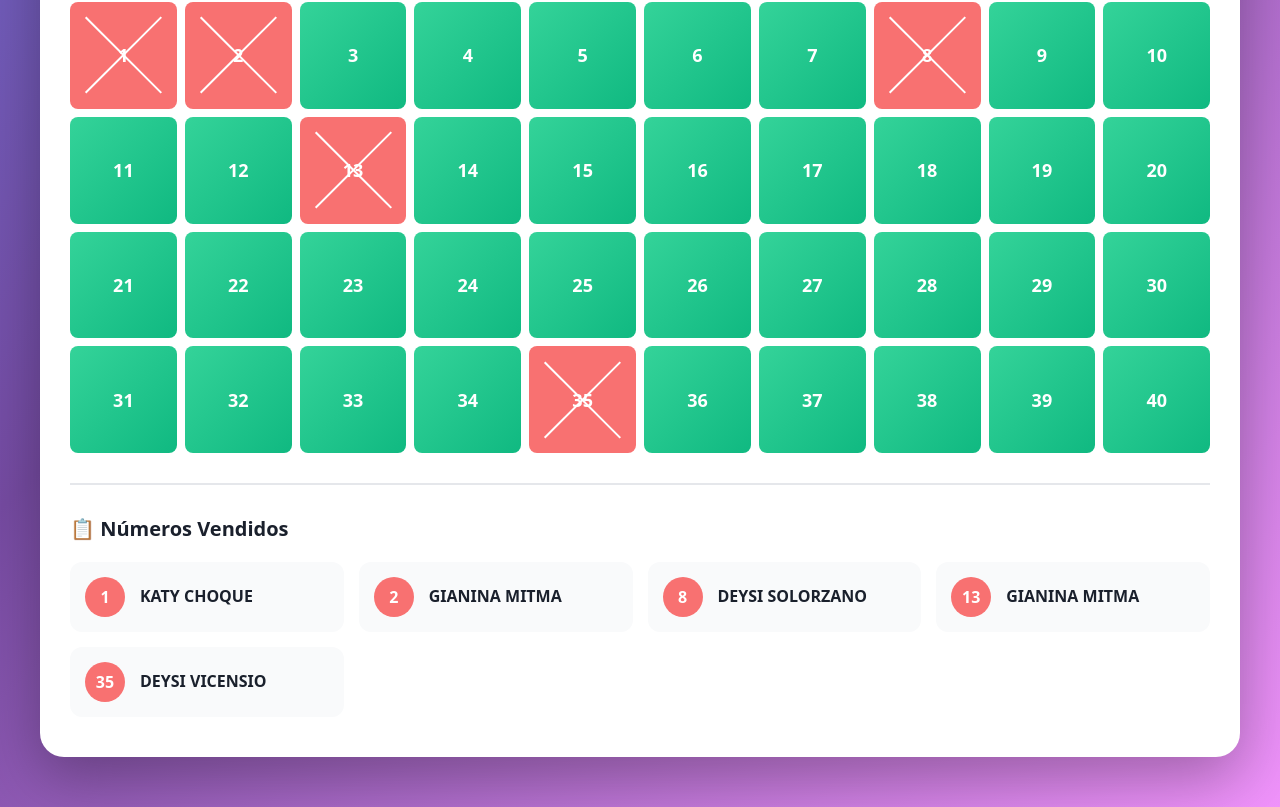
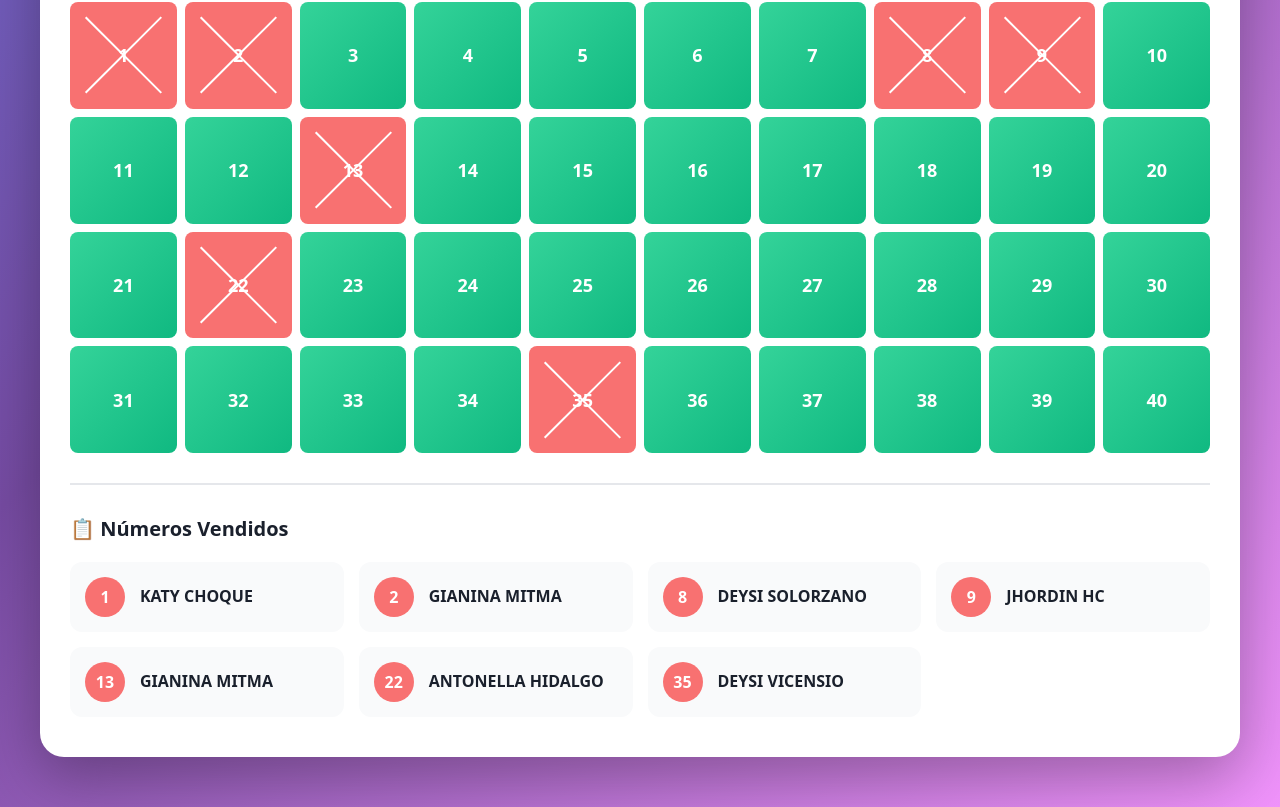
Before and after one commit to EmersonValenzuela/rifa-piero, a React (Create React App) app: page / in a window 1280 px wide. Shown: the part 1068-1875 px from the top of the page. Built offline with nearby package versions, Linux system fonts and the light colour scheme.

Commit message:
jhordin rifas

```diff
--- a/src/App.js
+++ b/src/App.js
@@ -23,7 +23,9 @@ const RifaApp = () => {
     1: { nombre: "KATY CHOQUE", telefono: "" },
     2: { nombre: "GIANINA MITMA", telefono: "" },
     8: { nombre: "DEYSI SOLORZANO", telefono: "" },
+9:{ nombre: "JHORDIN HC", telefono: ""},
     13: { nombre: "GIANINA MITMA", telefono: "" },
+22:{ nombre: "ANTONELLA HIDALGO", telefono:""},
     35: { nombre: "DEYSI VICENSIO", telefono: ""}
   });
 
```
